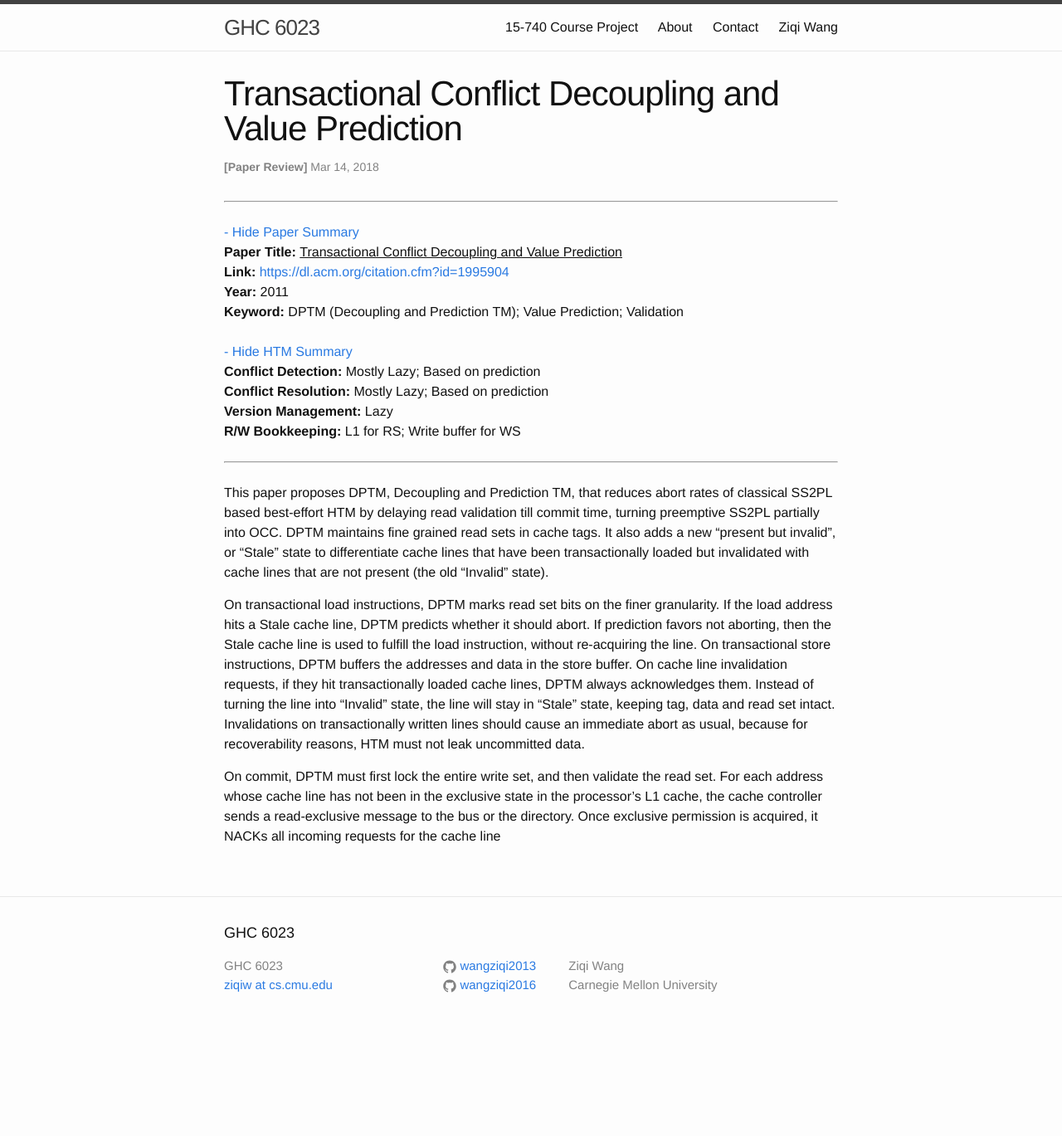
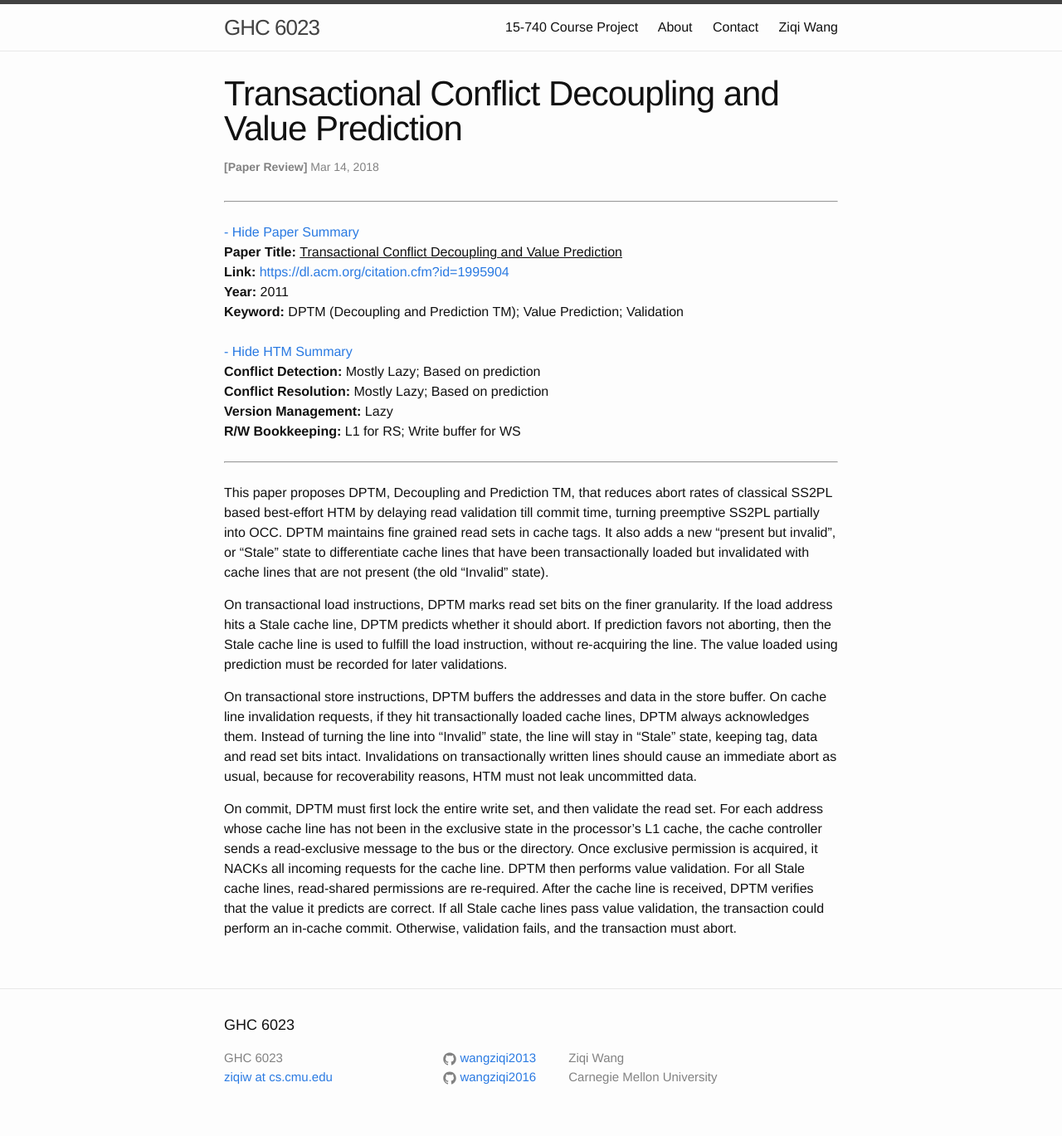
Before and after one commit to wangziqi2013/wangziqi2013.github.io, a Jekyll site: the page built from _posts/2018-03-14-Transactional-Conflict-Decoupling-and-Value-Prediction.markdown, in a window 1280 px wide. Shown: the whole page at 83% size. Built offline with Jekyll 4.4.1, drawn with Linux system fonts in a browser that asks for light colours; before the commit the page ends 1258 px from its top, so only the background shows below that.

Commit message:
Finish DPTM validation protocol

```diff
--- a/_posts/2018-03-14-Transactional-Conflict-Decoupling-and-Value-Prediction.markdown
+++ b/_posts/2018-03-14-Transactional-Conflict-Decoupling-and-Value-Prediction.markdown
@@ -20,13 +20,18 @@ that have been transactionally loaded but invalidated with cache lines that are
 
 On transactional load instructions, DPTM marks read set bits on the finer granularity. If the load address hits a Stale
 cache line, DPTM predicts whether it should abort. If prediction favors not aborting, then the Stale cache line is used
-to fulfill the load instruction, without re-acquiring the line. On transactional store instructions,
-DPTM buffers the addresses and data in the store buffer. On cache line invalidation requests, if they hit transactionally
-loaded cache lines, DPTM always acknowledges them. Instead of turning the line into "Invalid" state, the line will stay in "Stale"
-state, keeping tag, data and read set intact. Invalidations on transactionally written lines should cause an immediate abort
-as usual, because for recoverability reasons, HTM must not leak uncommitted data.
+to fulfill the load instruction, without re-acquiring the line. The value loaded using prediction must be recorded
+for later validations.
+
+On transactional store instructions, DPTM buffers the addresses and data in the store buffer. On cache line invalidation requests, if
+they hit transactionally loaded cache lines, DPTM always acknowledges them. Instead of turning the line into "Invalid" state, the line
+will stay in "Stale" state, keeping tag, data and read set bits intact. Invalidations on transactionally written lines should cause an
+immediate abort as usual, because for recoverability reasons, HTM must not leak uncommitted data.
 
 On commit, DPTM must first lock the entire write set, and then validate the read set.
 For each address whose cache line has not been in the exclusive state in the processor's L1 cache, the cache controller
 sends a read-exclusive message to the bus or the directory. Once exclusive permission is acquired, it NACKs all
-incoming requests for the cache line
+incoming requests for the cache line. DPTM then performs value validation. For all Stale cache lines, read-shared
+permissions are re-required. After the cache line is received, DPTM verifies that the value it predicts are correct.
+If all Stale cache lines pass value validation, the transaction could perform an in-cache commit. Otherwise, validation
+fails, and the transaction must abort.
```
